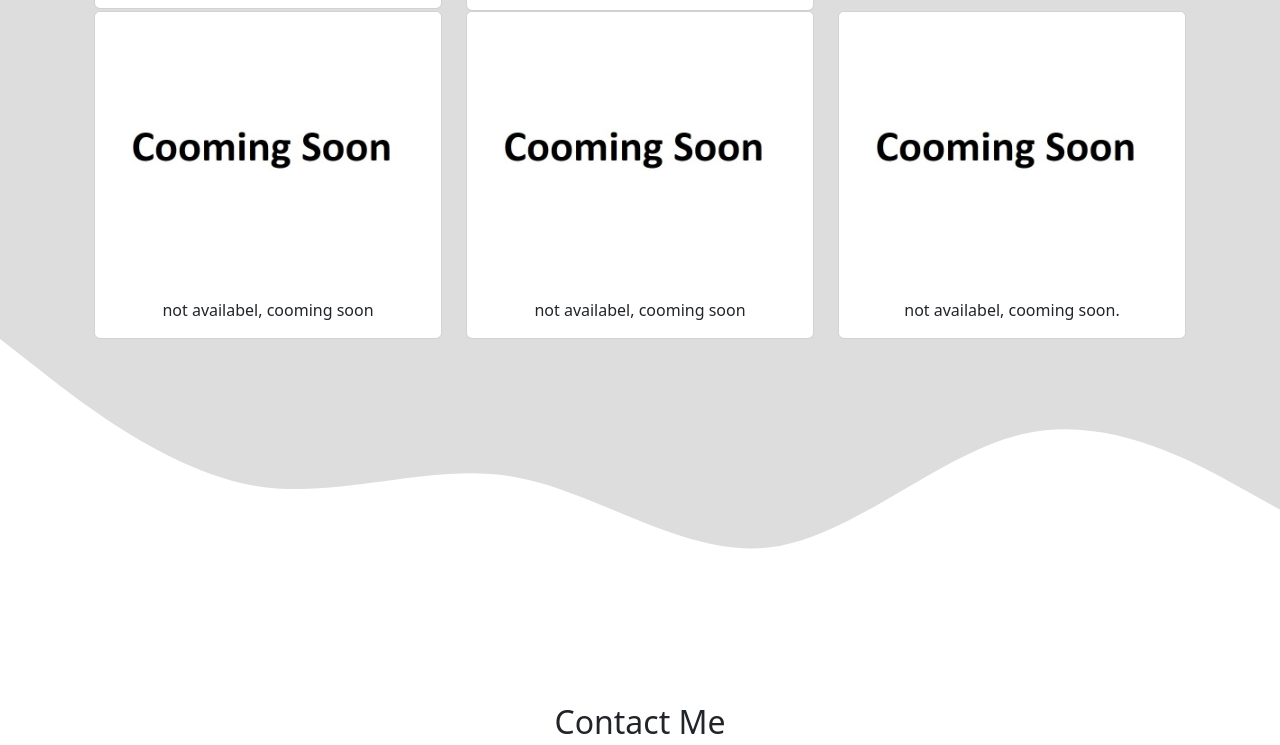
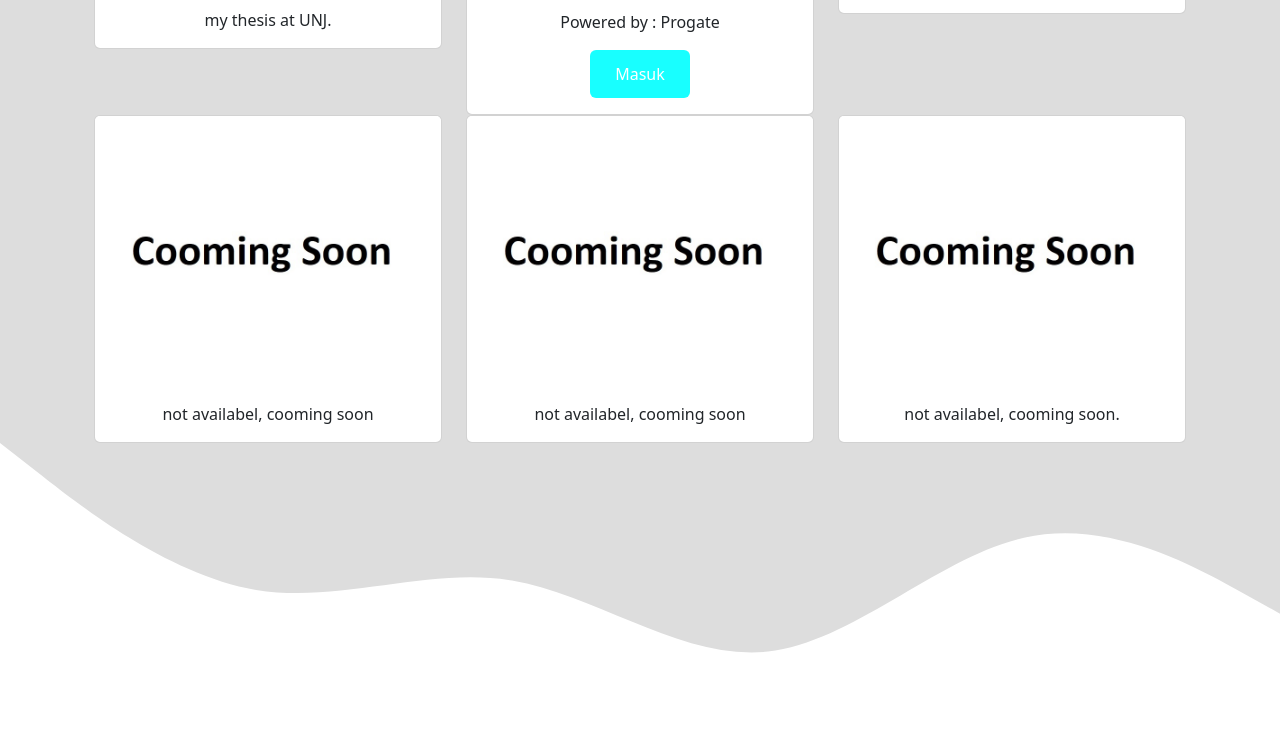
Before and after one commit to iqbalnurpauzi87/me_iqbal_nurpauzi, a plain HTML site: page index.html in a window 1280 px wide. Shown: the part 1750-2495 px from the top of the page. Drawn offline with nearby package versions, Linux system fonts and the light colour scheme.

Commit message:
update ke 2

```diff
--- a/index.html
+++ b/index.html
@@ -6,6 +6,7 @@
     <title>Iqbal Nurpauzi</title>
     <script src="https://unpkg.com/feather-icons"></script>
     <link href="https://cdn.jsdelivr.net/npm/bootstrap@5.3.0-alpha1/dist/css/bootstrap.min.css" rel="stylesheet" integrity="sha384-GLhlTQ8iRABdZLl6O3oVMWSktQOp6b7In1Zl3/Jr59b6EGGoI1aFkw7cmDA6j6gD" crossorigin="anonymous" />
+    <link rel="stylesheet" href="stylesheet.css" />
   </head>
 
   <body id="home">
@@ -27,7 +28,7 @@
               <a class="nav-link" href="#about">About</a>
             </li>
             <li class="nav-item">
-              <a class="nav-link" href="#porotofio">Portofolio</a>
+              <a class="nav-link" href="#protofio">Portofolio</a>
             </li>
             <li class="nav-item">
               <a class="nav-link" href="#contact_me">contact me</a>
@@ -71,6 +72,7 @@
           </div>
         </div>
         <div class="col text-center">
+          <p>More About me:</p>
           <a href="https://www.youtube.com/@iqbalnurpauzi7898" style="padding: 1rem"><i data-feather="youtube" style="color: rgb(81, 81, 207)"></i></a>
           <a href="https://www.instagram.com/se_iqbalnurfauzi/" style="padding: 1rem"><i data-feather="instagram" style="color: rgb(81, 81, 207)"></i></a>
           <a href="https://github.com/iqbalnurpauzi87" style="padding: 1rem"><i data-feather="github" style="color: rgb(81, 81, 207)"></i></a>
@@ -112,6 +114,9 @@
                   <div class="card-body text-center">
                     <p class="card-text">pelatihan pembuatan web sederhana dengan menggunakan bahasa pemprograman html dan css</p>
                     <p class="card-text">Powered by : Progate</p>
+                    <div class="btn-wrapper">
+                      <a class="btn message">Masuk</a>
+                    </div>
                   </div>
                 </div>
               </div>
--- /dev/null
+++ b/stylesheet.css
@@ -0,0 +1,7 @@
+.btn {
+    padding: 11px 24px;
+    color: white;
+    background-color: aqua;
+    display: inline-block;
+    opacity: 0.9;
+   }
```
Also changed, not shown: responsive.css (added).
